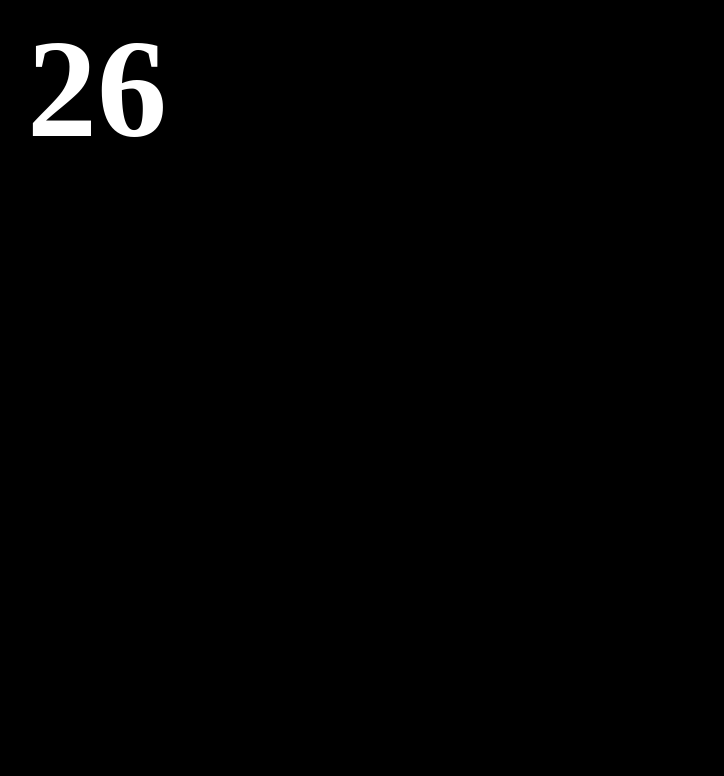
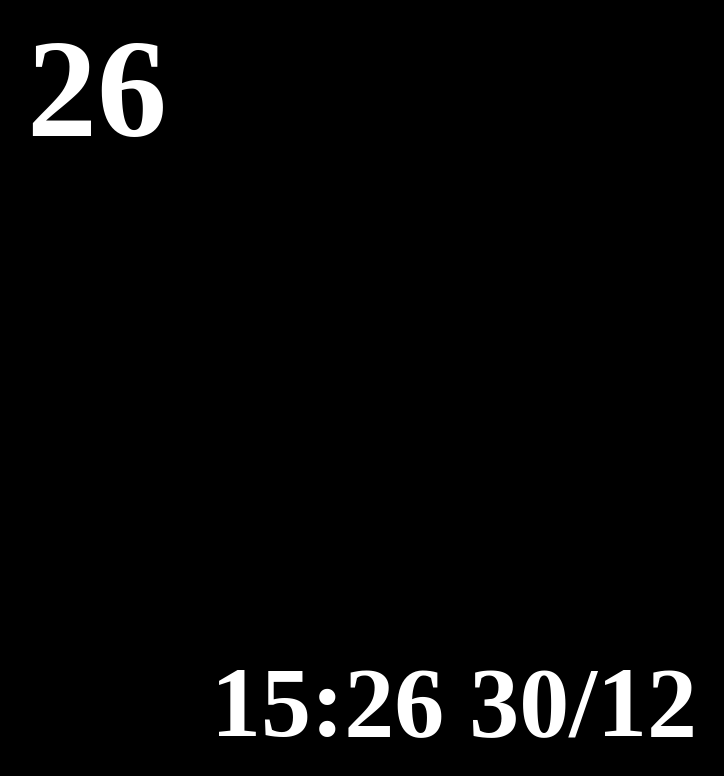
Before and after one commit to mamacker/picserver, a website: page index.html in a window 1280 px wide. Shown: the whole page, without its empty margins (543-1267 px from the left). Drawn offline with nearby package versions, Linux system fonts and the light colour scheme.

Commit message:
Added the time.

```diff
--- a/index.html
+++ b/index.html
@@ -6,7 +6,26 @@
   <body style="text-align:center;background-color:black;overflow:hidden">
     <div id="timer">
     </div>
+    <div id="currentTime">
+    </div>
     <script>
+      function dateStuff() {
+        var offset= -8; //(Pacific Daylight Time)
+        // Check for DST
+        var month = new Date().getMonth();
+        var date = new Date().getDate();
+        if (month > 2 && month < 10) {
+          offset = -7;
+        }
+        else if (month == 2 && date >= 10) {
+          offset = -7;
+        }
+        else if (month == 10 && date >= 4) {
+          offset = -7;
+        }
+        var d = new Date( new Date().getTime() + offset * 3600 * 1000);
+        return d;
+      }
 
       function getImage() {
         $.get("http://192.168.1.33:8080/rand", function(res) {
@@ -66,6 +85,20 @@
         setInterval(getImage, 15000);
         getImage();
       }, timeLeft * 1000);
+
+      setInterval(() => {
+        var now = dateStuff();
+        $("#currentTime").css({
+          position:"absolute",
+          bottom: 40,
+          right: 40,
+          fontSize: 100,
+          fontWeight: "bold",
+          color: "white",
+          zIndex: 1000
+        }).text(now.getHours() + ":" + now.getMinutes() + " " + now.getDate() + "/" + (now.getMonth()+1));
+      }, 1000);
+
     </script>
   </body>
 </html>
```
Also changed, not shown: shell.html (+1 -1 lines).
